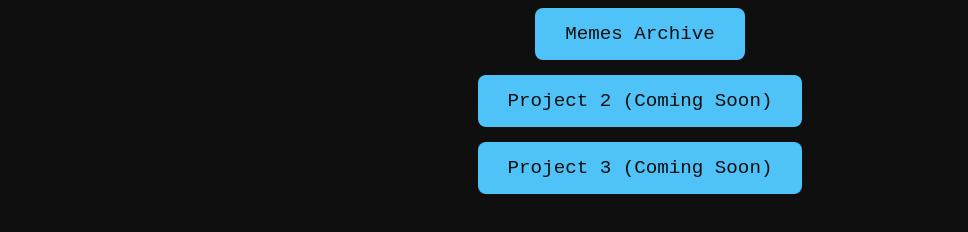
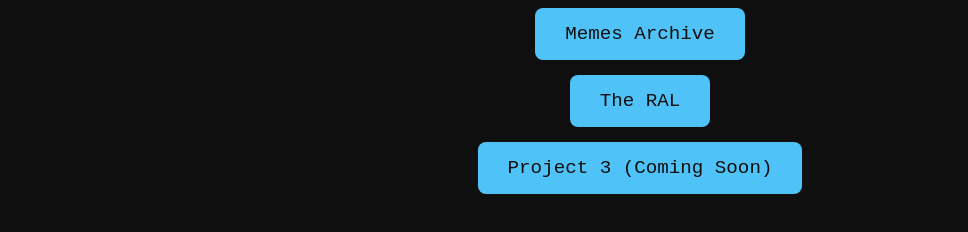
Before and after one commit to Raptorbytes/projecthub.raptorbytes.org, a plain HTML site: page index.html in a window 1280 px wide. Shown: the part 150-382 px from the top of the page, without its empty margins (0-968 px from the left). Drawn offline with Linux system fonts and the light colour scheme; a web font is replaced by a local one.

Commit message:
Update index.html

```diff
--- a/index.html
+++ b/index.html
@@ -89,7 +89,7 @@
     <div class="project-list">
         <a class="project-link" href="https://memes.raptorbytes.org">Memes Archive</a>
         <!-- Add more projects here as you create them -->
-        <a class="project-link" href="#">Project 2 (Coming Soon)</a>
+        <a class="project-link" href="https://ral.raptorbytes.org">The RAL</a>
         <a class="project-link" href="#">Project 3 (Coming Soon)</a>
     </div>
 
```
